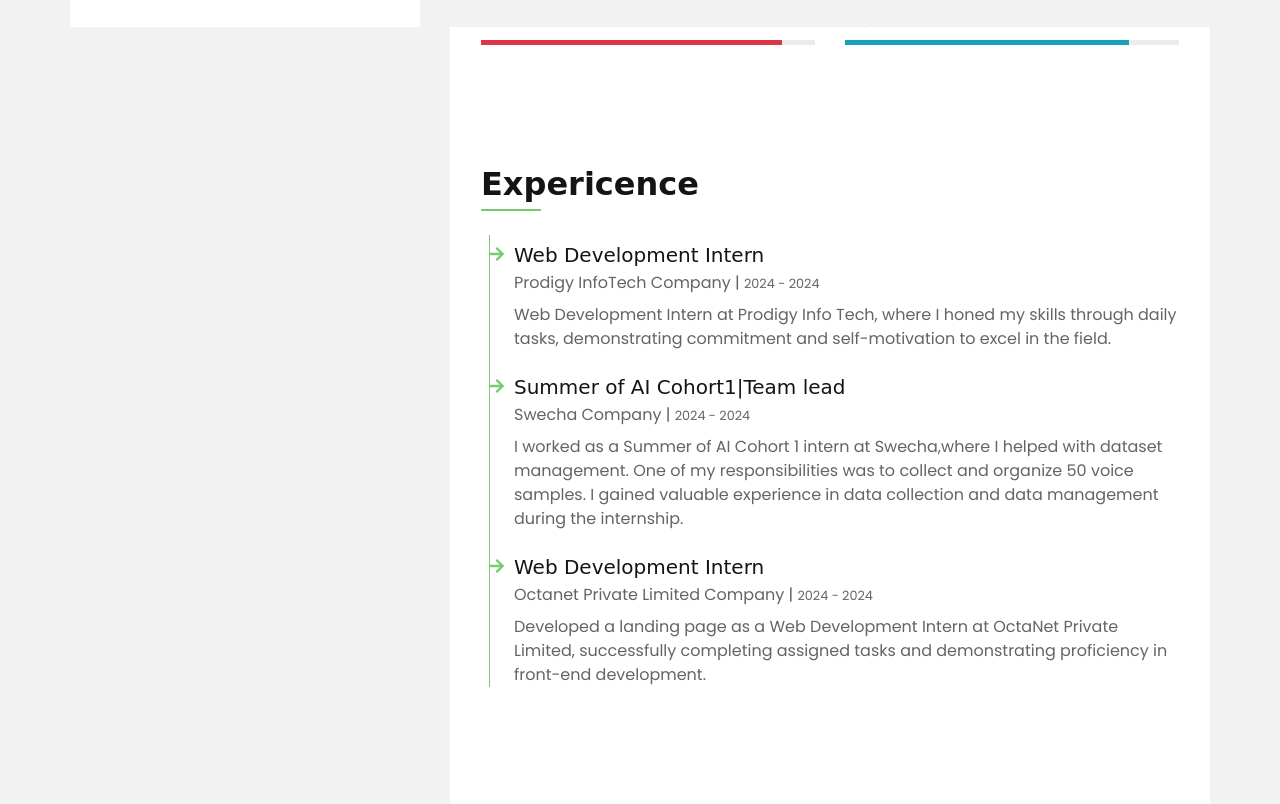
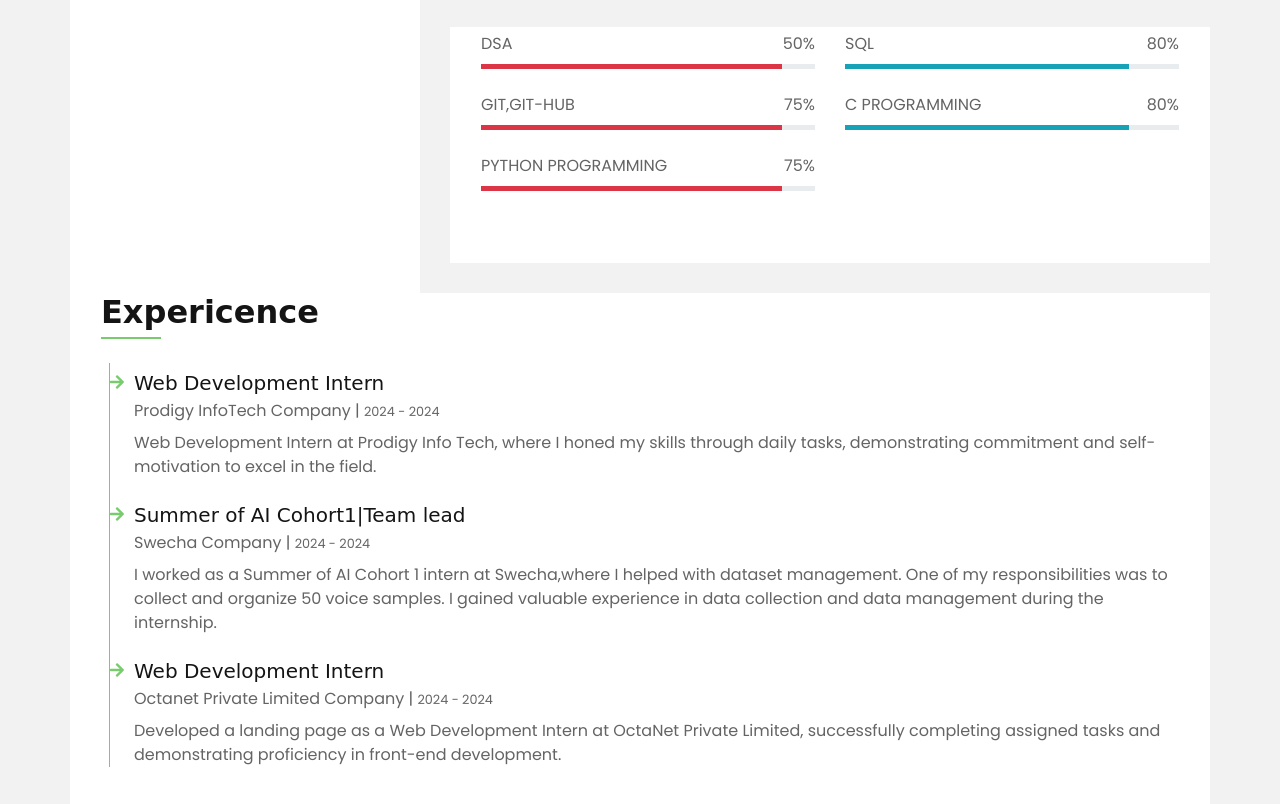
Before and after one commit to VAkhila11/Portfolio, a plain HTML site: page index.html in a window 1280 px wide. Shown: the part 773-1577 px from the top of the page. Drawn offline with nearby package versions, Linux system fonts and the light colour scheme; a web font is replaced by a local one.

Commit message:
Added Resume1.pdf and modified index.html

```diff
--- a/index.html
+++ b/index.html
@@ -42,7 +42,7 @@
                         <a class="mx-2" href="mailto:vadlaakhila122@gmail.com"><i class="fab fa-gmail"></i></a>
                     </div>
                     <div class="d-flex align-items-end justify-content-between">
-                        <a href="img/Resume.pdf" class="btn btn-block border-right"><b>Resume</b></a>
+                        <a href="img/Resume1.pdf" class="btn btn-block border-right"><b>Resume</b></a>
                         <a href="https://mail.google.com/mail/?view=cm&fs=1&to=vadlaakhila122@gmail.com&su=Inquiry&body=Hello%20Support%2C%0D%0A%0D%0AI%20have%20a%20question%20about%20your%20services." class="btn btn-block btn-scroll"><b>Contact Me</b></a>
                     </div>
                 </div>
@@ -73,7 +73,7 @@
                                     <h5 class="d-inline text-primary">Degree:</h5> Bachelor of Technology
                                 </div>
                                 <div class="col-sm-6 py-1">
-                                    <h5 class="d-inline text-primary">Course:</h5> CSE
+                                    <h5 class="d-inline text-primary">Course:</h5> COMPUTER SCIENCE AND ENGINEERING
                                 </div>
                                 <div class="col-sm-6 py-1">
                                     <h5 class="d-inline text-primary">Phone:</h5> +91 6301573337
@@ -86,6 +86,8 @@
                                 </div>
                                 <div class="col-sm-6 py-1">
                                     <h5 class="d-inline text-primary">Freelance:</h5> Available
+                                    <br><br>
+                                    <h5 class="d-inline text-primary">Open To Work:</h5> Available
                                 </div>
                             </div>
                         </div>
@@ -122,7 +124,25 @@
                             <div class="skill mb-4">
                                 <div class="d-flex justify-content-between">
                                     <p class="mb-2">DSA</p>
-                                    <p class="mb-2">65%</p>
+                                    <p class="mb-2">50%</p>
+                                </div>
+                                <div class="progress">
+                                    <div class="progress-bar bg-danger" role="progressbar" aria-valuenow="90" aria-valuemin="0" aria-valuemax="100"></div>
+                                </div>
+                            </div>
+                            <div class="skill mb-4">
+                                <div class="d-flex justify-content-between">
+                                    <p class="mb-2">GIT,GIT-HUB</p>
+                                    <p class="mb-2">75%</p>
+                                </div>
+                                <div class="progress">
+                                    <div class="progress-bar bg-danger" role="progressbar" aria-valuenow="90" aria-valuemin="0" aria-valuemax="100"></div>
+                                </div>
+                            </div>
+                            <div class="skill mb-4">
+                                <div class="d-flex justify-content-between">
+                                    <p class="mb-2">PYTHON PROGRAMMING</p>
+                                    <p class="mb-2">75%</p>
                                 </div>
                                 <div class="progress">
                                     <div class="progress-bar bg-danger" role="progressbar" aria-valuenow="90" aria-valuemin="0" aria-valuemax="100"></div>
@@ -157,6 +177,16 @@
                                     <div class="progress-bar bg-info" role="progressbar" aria-valuenow="85" aria-valuemin="0" aria-valuemax="100"></div>
                                 </div>
                             </div>
+                            <div class="skill mb-4"></div>
+                                <div class="d-flex justify-content-between">
+                                    <p class="mb-2">C PROGRAMMING</p>
+                                    <p class="mb-2">80%</p>
+                                </div>
+                                <div class="progress">
+                                    <div class="progress-bar bg-info" role="progressbar" aria-valuenow="85" aria-valuemin="0" aria-valuemax="100"></div>
+                                </div>
+                            </div>
+
                         </div>
                     </div>
                 </div>
@@ -308,6 +338,7 @@
                                         </div>
                                     </div>
                                 </div>
+
                             </div>
                         </div>
                     </div>
@@ -372,6 +403,7 @@
                                         </div>
                                     </div>
                                 </div>
+
                             </div>
                         </div>
                     </div>
```
Also changed, not shown: 1 other file.
